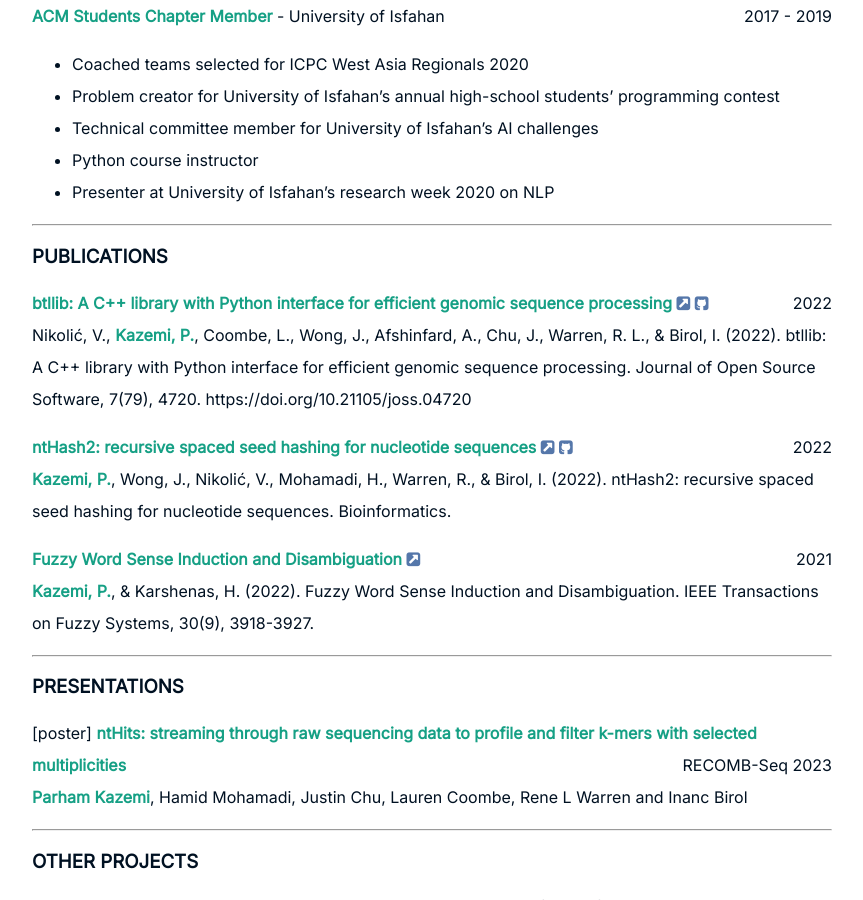
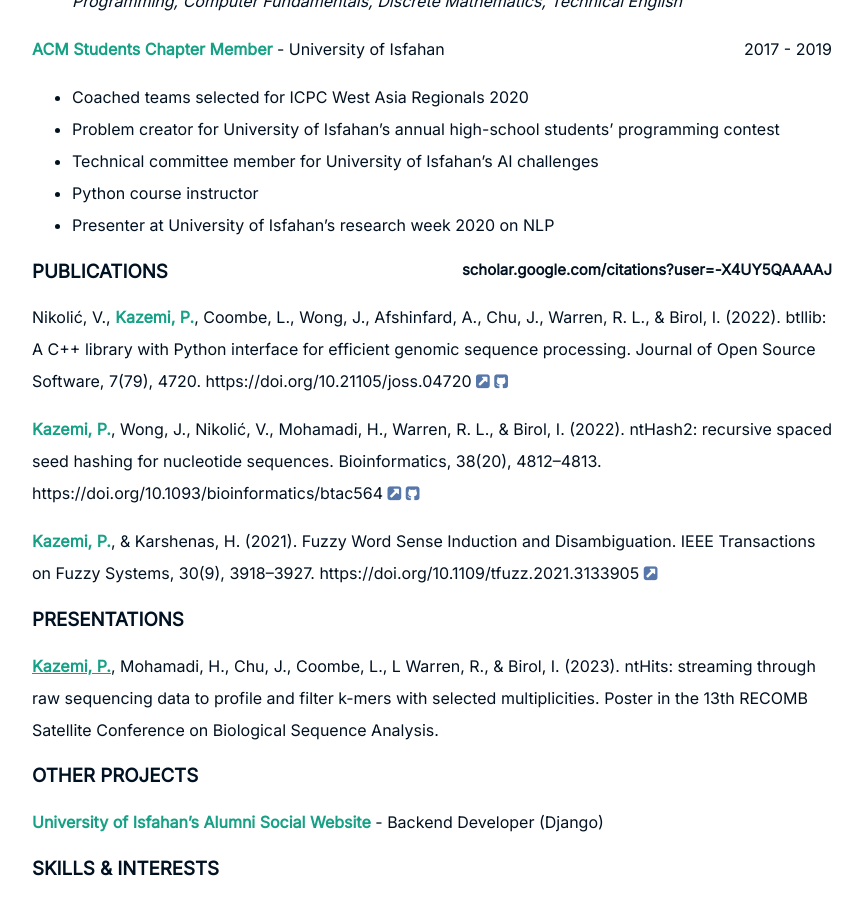
Before and after one commit to parham-k/parham-k.github.io, a Jekyll site: the page built from cv.md, in a window 1280 px wide and 900 px high, scrolled down 1164 px. Shown: the whole window, without its empty margins (208-1071 px from the left). Built offline with Jekyll 4.4.1, drawn with Linux system fonts in a browser that asks for light colours.

```diff
--- a/cv.md
+++ b/cv.md
@@ -3,8 +3,10 @@ layout: page
 title: CV
 ---
 
-<!--<span style="float: right; "><a href="{{ '/assets/CV-ParhamKazemi.pdf' | prepend: site.baseurl }}"><strong>> Download as PDF</strong></a> </span>
-<br>-->
+<span style="float: right; "><a href="{{ '/assets/CV-ParhamKazemi.pdf' | prepend: site.baseurl }}"><strong>> PDF</strong></a> </span>
+<br>
+
+<div id="cv" markdown="1">
 
 ### EDUCATION
 
@@ -26,8 +28,6 @@ title: CV
 - Participated in Robocup IranOpen 2D Soccer Simulation League 2017
 - Participated in National Computer Engineering Olympiad Finals
 
----
-
 ### EXPERIENCE
 
 **Graduate Research Assistant** - Canada's Michael Smith Genome Sciences Centre <span style="float: right; ">2021 - Present</span>
@@ -42,60 +42,41 @@ title: CV
 - Python course instructor
 - Presenter at University of Isfahan's research week 2020 on NLP
 
----
+### PUBLICATIONS <small style="float: right;">scholar.google.com/citations?user=-X4UY5QAAAAJ</small>
 
-### PUBLICATIONS
-
-
-**btllib: A C++ library with Python interface for efficient genomic sequence processing**
+Nikolić, V., **Kazemi, P.**, Coombe, L., Wong, J., Afshinfard, A., Chu, J., Warren, R. L., & Birol, I. (2022). btllib: A C++ library with Python interface for efficient genomic sequence processing. Journal of Open Source Software, 7(79), 4720. https://doi.org/10.21105/joss.04720
 <a target="_blank" href="https://joss.theoj.org/papers/10.21105/joss.04720">
 <i class="fa fa-external-link-square"></i>
 </a>
 <a target="_blank" href="https://github.com/bcgsc/btllib">
 <i class="fa fa-github-square"></i>
 </a>
-<span style="float: right;">2022</span>
-<br>
-Nikolić, V., **Kazemi, P.**, Coombe, L., Wong, J., Afshinfard, A., Chu, J., Warren, R. L., & Birol, I. (2022). btllib: A C++ library with Python interface for efficient genomic sequence processing. Journal of Open Source Software, 7(79), 4720. https://doi.org/10.21105/joss.04720
 
-**ntHash2: recursive spaced seed hashing for nucleotide sequences**
+**Kazemi, P.**, Wong, J., Nikolić, V., Mohamadi, H., Warren, R. L., & Birol, I. (2022). ntHash2: recursive spaced seed hashing for nucleotide sequences. Bioinformatics, 38(20), 4812–4813. https://doi.org/10.1093/bioinformatics/btac564
 <a target="_blank" href="https://academic.oup.com/bioinformatics/advance-article/doi/10.1093/bioinformatics/btac564/6674501">
 <i class="fa fa-external-link-square"></i>
 </a>
 <a target="_blank" href="https://github.com/bcgsc/ntHash">
 <i class="fa fa-github-square"></i>
 </a>
-<span style="float: right;">2022</span>
-<br>
-**Kazemi, P.**, Wong, J., Nikolić, V., Mohamadi, H., Warren, R., & Birol, I. (2022). ntHash2: recursive spaced seed hashing for nucleotide sequences. Bioinformatics.
 
-**Fuzzy Word Sense Induction and Disambiguation**
+**Kazemi, P.**, & Karshenas, H. (2021). Fuzzy Word Sense Induction and Disambiguation. IEEE Transactions on Fuzzy Systems, 30(9), 3918–3927. https://doi.org/10.1109/tfuzz.2021.3133905
 <a target="_blank" href="https://ieeexplore.ieee.org/abstract/document/9645244">
 <i class="fa fa-external-link-square"></i>
 </a>
-<span style="float: right;">2021</span>
-<br>
-**Kazemi, P.**, & Karshenas, H. (2022). Fuzzy Word Sense Induction and Disambiguation. IEEE Transactions on Fuzzy Systems, 30(9), 3918-3927.
-
----
 
 ### PRESENTATIONS
 
-[poster] **ntHits: streaming through raw sequencing data to profile and filter k-mers with selected multiplicities**
-<span style="float: right;">RECOMB-Seq 2023</span>
-<br>
-**Parham Kazemi**, Hamid Mohamadi, Justin Chu, Lauren Coombe, Rene L Warren and Inanc Birol
-
----
+**<ins>Kazemi, P.</ins>**, Mohamadi, H., Chu, J., Coombe, L., L Warren, R., & Birol, I. (2023). ntHits: streaming through raw sequencing data to profile and filter k-mers with selected multiplicities. Poster in the 13th RECOMB Satellite Conference on Biological Sequence Analysis.
 
 ### OTHER PROJECTS
 
 **University of Isfahan's Alumni Social Website** - Backend Developer (Django)
-
----
 
 ### SKILLS & INTERESTS
 - Programming Langauges: Python, C++, Java
 - Deep Learning: Keras, PyTorch, Hugging Face Transformers
 - Others: Linux, LaTeX, Git
 - Keywords: `Bioinformatics`, `De novo Genome Assembly`, `Natural Language Processing`, `Software Engineering`, `Machine Learning`
+
+</div>
```
Also changed, not shown: assets/css/cv.css (added, +39 -0 lines), cv_pdf_generator.py (added, +26 -0 lines), 1 other file.
